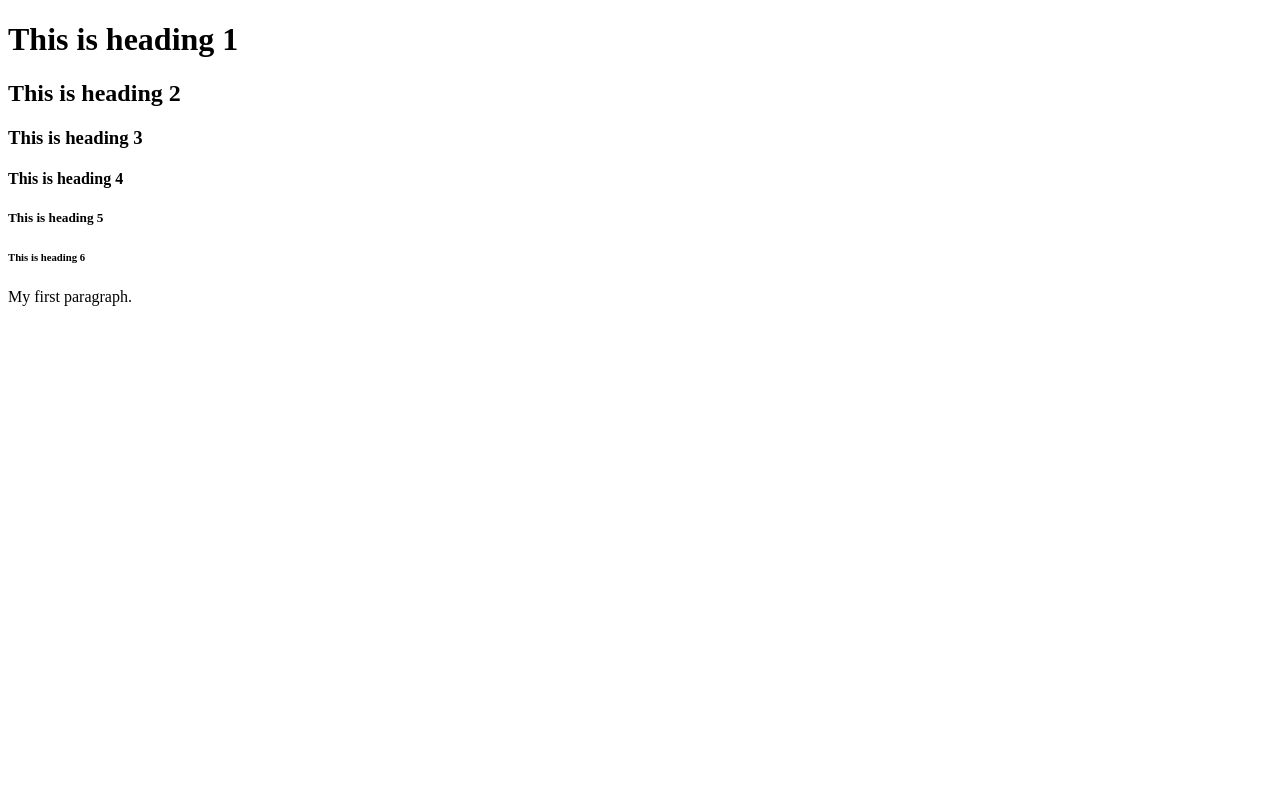
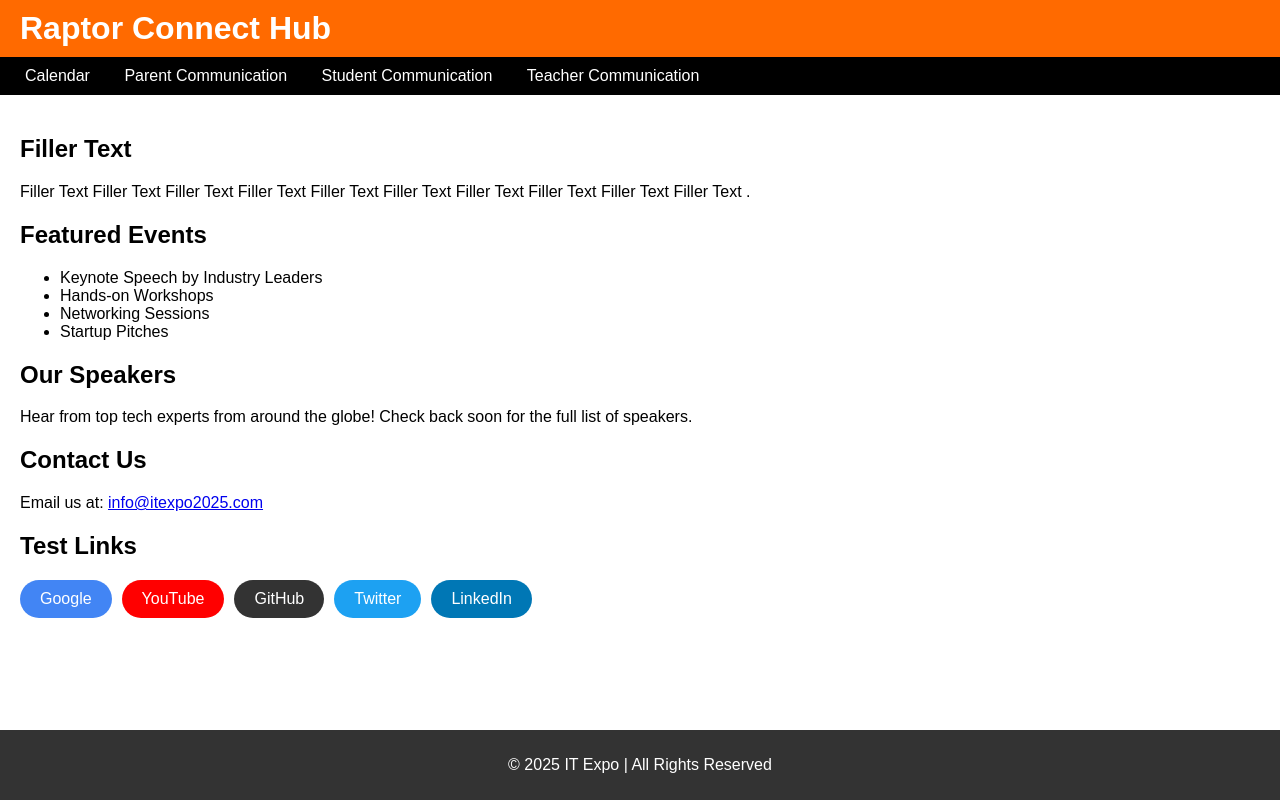
Before and after one commit to DarthMooMancer/ITExpoProject, a Flask app: page / in a window 1280 px wide. Run offline with Flask 3, Linux system fonts and the light colour scheme.

Commit message:
Update index.html
Theming and basic layout

```diff
--- a/templates/index.html
+++ b/templates/index.html
@@ -1,4 +1,4 @@
-<!DOCTYPE html>
+<!--<!DOCTYPE html>
 <html lang="en-US">
     <head>
 	<title>Page Title</title>
@@ -13,4 +13,96 @@
 	<h6>This is heading 6</h6>
 	<p title="Hello There"> My first paragraph.</p>
     </body>
+</html> -->
+
+<!DOCTYPE html>
+<html lang="en">
+<head>
+    <meta charset="UTF-8">
+    <meta name="viewport" content="width=device-width, initial-scale=1.0">
+    <title>IT Expo 2025</title>
+    <style>
+        body {
+            font-family: Arial, sans-serif;
+            margin: 0;
+            padding: 0;
+        }
+        header {
+            background-color: #ff6a00;
+            color: white;
+            padding: 10px 20px;
+        }
+        header h1 {
+            margin: 0;
+        }
+        nav {
+            background-color: #000000;
+            padding: 10px;
+        }
+        nav a {
+            color: white;
+            margin: 0 15px;
+            text-decoration: none;
+        }
+        main {
+            padding: 20px;
+        }
+        footer {
+            background-color: #333;
+            color: white;
+            text-align: center;
+            padding: 10px 0;
+            position: absolute;
+            bottom: 0;
+            width: 100%;
+        }
+    </style>
+</head>
+<body>
+    <header>
+        <h1>Raptor Connect Hub</h1>
+    </header>
+    <nav>
+        <a href="#calendar">Calendar</a>
+        <a href="#parent_communication">Parent Communication</a>
+        <a href="#student_communication">Student Communication</a>
+        <a href="#teacher_communication">Teacher Communication</a>
+    </nav>
+    <main>
+        <section id="about">
+            <h2>Filler Text</h2>
+            <p>Filler Text Filler Text Filler Text Filler Text Filler Text Filler Text Filler Text Filler Text Filler Text Filler Text .</p>
+        </section>
+        <section id="events">
+            <h2>Featured Events</h2>
+            <ul>
+                <li>Keynote Speech by Industry Leaders</li>
+                <li>Hands-on Workshops</li>
+                <li>Networking Sessions</li>
+                <li>Startup Pitches</li>
+            </ul>
+        </section>
+        <section id="speakers">
+            <h2>Our Speakers</h2>
+            <p>Hear from top tech experts from around the globe! Check back soon for the full list of speakers.</p>
+        </section>
+        <section id="contact">
+            <h2>Contact Us</h2>
+            <p>Email us at: <a href="mailto:info@itexpo2025.com">info@itexpo2025.com</a></p>
+        </section>
+        <section id="test-links">
+            <h2>Test Links</h2>
+            <div style="display: flex; gap: 10px; margin-top: 15px;">
+                <a href="https://www.google.com" target="_blank" style="background-color: #4285F4; color: white; padding: 10px 20px; text-decoration: none; border-radius: 25px;">Google</a>
+                <a href="https://www.youtube.com" target="_blank" style="background-color: #FF0000; color: white; padding: 10px 20px; text-decoration: none; border-radius: 25px;">YouTube</a>
+                <a href="https://www.github.com" target="_blank" style="background-color: #333; color: white; padding: 10px 20px; text-decoration: none; border-radius: 25px;">GitHub</a>
+                <a href="https://www.twitter.com" target="_blank" style="background-color: #1DA1F2; color: white; padding: 10px 20px; text-decoration: none; border-radius: 25px;">Twitter</a>
+                <a href="https://www.linkedin.com" target="_blank" style="background-color: #0077B5; color: white; padding: 10px 20px; text-decoration: none; border-radius: 25px;">LinkedIn</a>
+            </div>
+        </section>
+    </main>
+    <footer>
+        <p>&copy; 2025 IT Expo | All Rights Reserved</p>
+    </footer>
+</body>
 </html>
```
